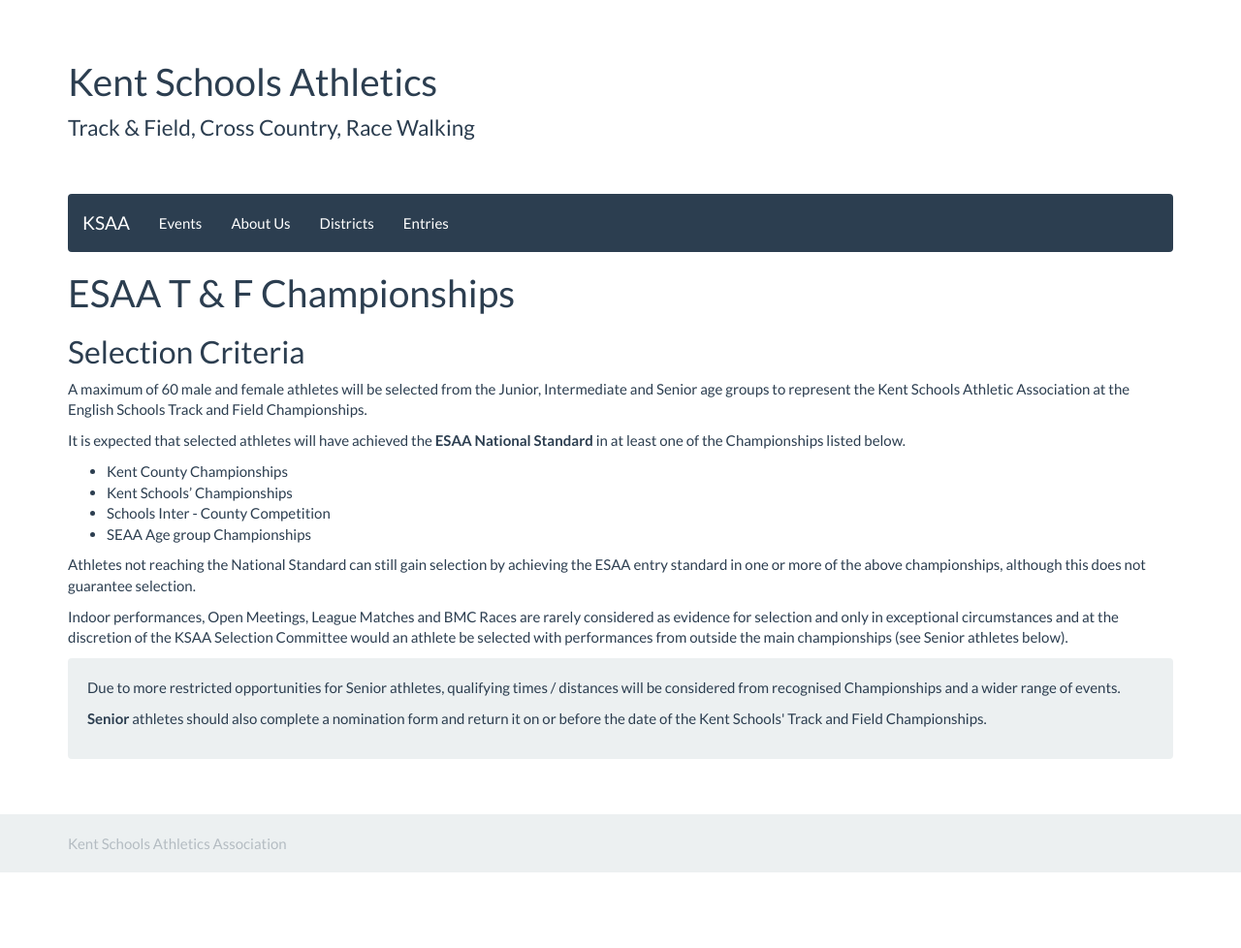
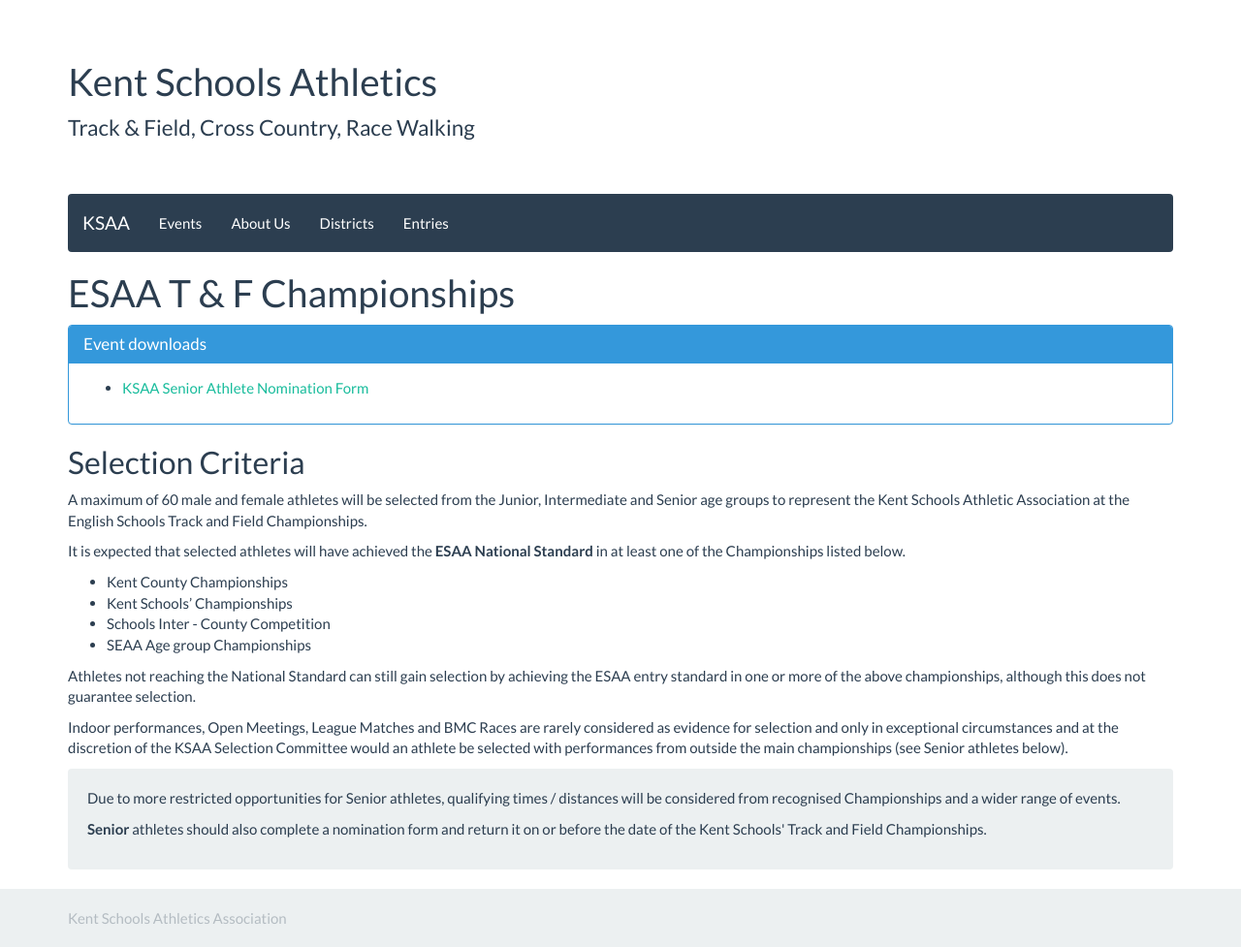
Before and after one commit to chrisnewark/chrisnewark.github.io, a Jekyll site: the page built from _events/15-16/2016-07-08-esaa-t-and-f-championships.md, in a window 1280 px wide. Shown: the whole page at 97% size. Built offline with Jekyll 4.4.1, drawn with Linux system fonts in a browser that asks for light colours; nearby versions of some CDN libraries; before the commit the page ends 901 px from its top, so only the background shows below that.

Commit message:
Added downloads

```diff
--- a/_events/15-16/2016-07-08-esaa-t-and-f-championships.md
+++ b/_events/15-16/2016-07-08-esaa-t-and-f-championships.md
@@ -5,6 +5,20 @@
 location: Gateshead
 ---
 
+<div class="panel panel-info">
+  <div class="panel-heading">
+    <h3 class="panel-title">Event downloads</h3>
+  </div>
+  <div class="panel-body">
+    <ul>
+        <li>
+            <a href="/files/events/15-16/2016-07-08-esaa-t-and-f-championships/KSAA-Nomination-Form-SENIOR-ATHLETE.docx">
+                KSAA Senior Athlete Nomination Form
+            </a>
+        </li>
+    </ul>
+  </div>
+</div>
 
 ## Selection Criteria
 
```
Also changed, not shown: _events/15-16/2016-06-25-esaa-combined-events-regional-round.md (+14 -1 lines), 1 other file.
